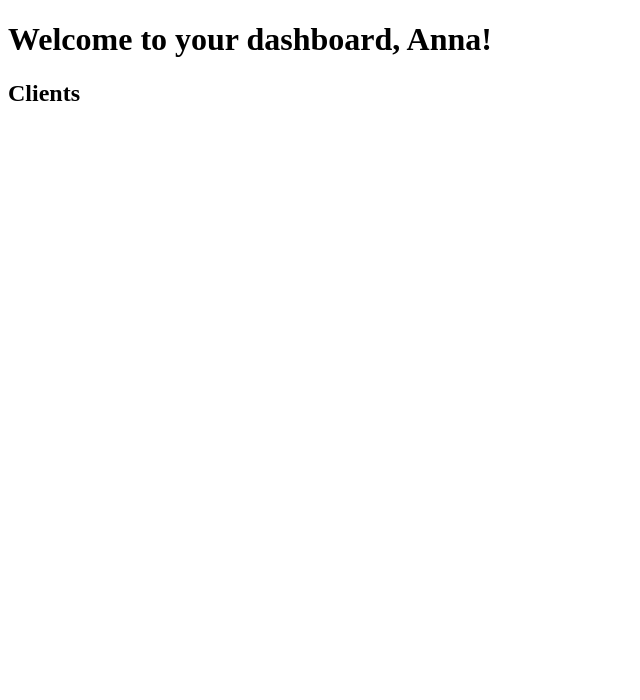
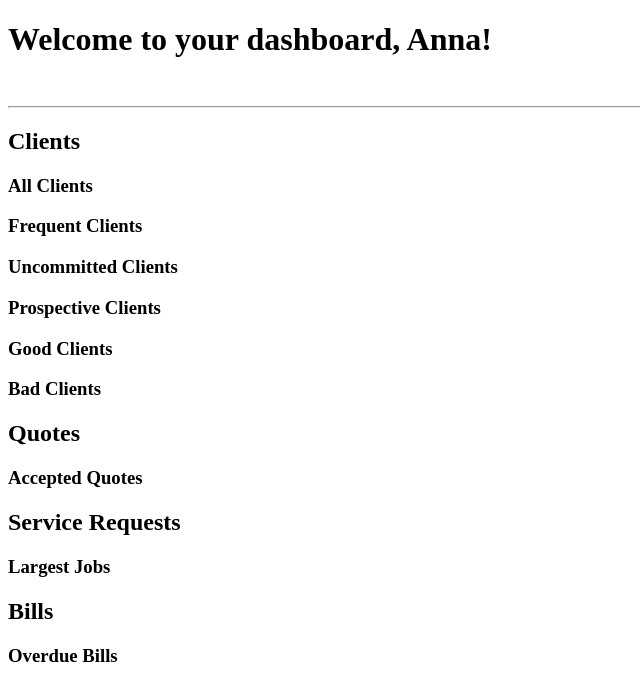
Before and after one commit to mehad123/CSC4710_Project_2, a website: page Frontend/anna/annaDashboard.html in a window 1280 px wide. Shown: the whole page, without its empty margins (0-640 px from the left). Drawn offline with Linux system fonts and the light colour scheme; no server answers.

Commit message:
added containers for features in annaDashboard.html

```diff
--- a/Frontend/anna/annaDashboard.html
+++ b/Frontend/anna/annaDashboard.html
@@ -20,9 +20,54 @@
     </head>
     <body>
         <h1>Welcome to your dashboard, Anna!</h1>
+        <br><hr>
+        <h2>Clients</h2>
         <div>
-            <h2>Clients</h2>
-            <ul id="client-list">
+            <h3>All Clients</h3>
+            <ul id="all-clients">
+            </ul>
+        </div>
+        <div>
+            <h3>Frequent Clients</h3>
+            <ul id="frequent-clients">
+            </ul>
+        </div>
+        <div>
+            <h3>Uncommitted Clients</h3>
+            <ul id="Uncommitted-clients">
+            </ul>
+        </div>
+        <div>
+            <h3>Prospective Clients</h3>
+            <ul id="prospective-clients">
+            </ul>
+        </div>
+        <div>
+            <h3>Good Clients</h3>
+            <ul id="good-clients">
+            </ul>
+        </div>
+        <div>
+            <h3>Bad Clients</h3>
+            <ul id="bad-clients">
+            </ul>
+        </div>
+        <h2>Quotes</h2>
+        <div>
+            <h3>Accepted Quotes</h3>
+            <ul id="accepted-quotes">
+            </ul>
+        </div>
+        <h2>Service Requests</h2>
+        <div>
+            <h3>Largest Jobs</h3>
+            <ul id="largest-jobs">
+            </ul>
+        </div>
+        <h2>Bills</h2>
+        <div>
+            <h3>Overdue Bills</h3>
+            <ul id="overdue-bills">
             </ul>
         </div>
         <script src="annaDashboard.js"></script>
```
